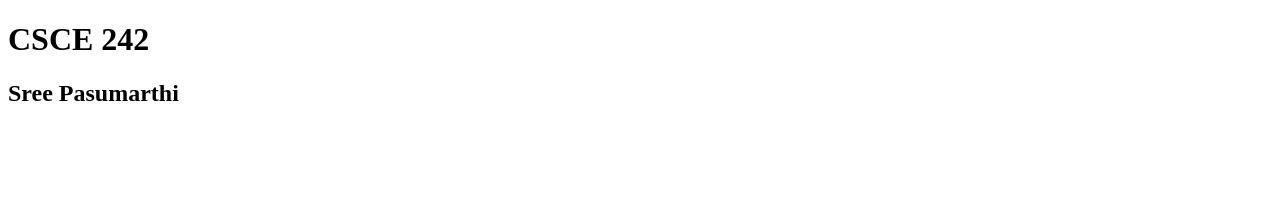
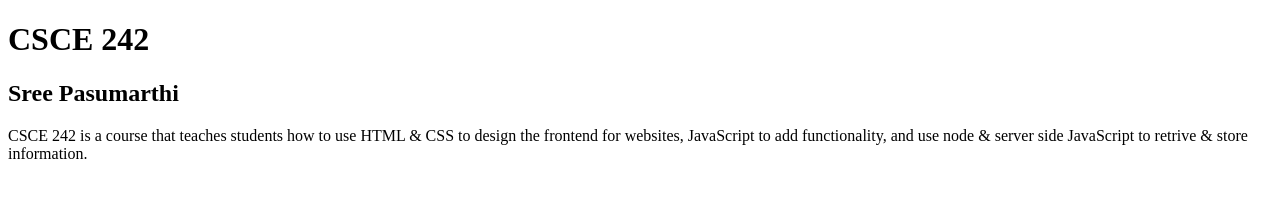
Before and after one commit to sreepasumarthi/sreepasumarthi.github.io, a plain HTML site: page index.html in a window 1280 px wide. Drawn offline with Linux system fonts and the light colour scheme.

Commit message:
added a paragraph

```diff
--- a/index.html
+++ b/index.html
@@ -4,5 +4,6 @@
     <body>
         <h1>CSCE 242</h1>
         <h2>Sree Pasumarthi</h2>
+        <p>CSCE 242 is a course that teaches students how to use HTML & CSS to design the frontend for websites, JavaScript to add functionality, and use node & server side JavaScript to retrive & store information.</p>
     </body>
 </html>
```
